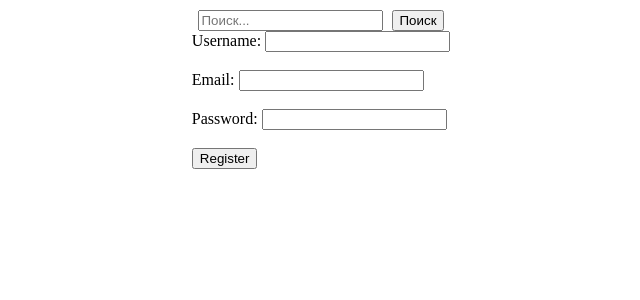
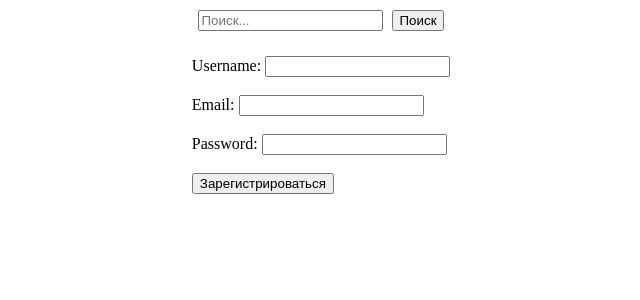
Before and after one commit to LunaAlicor/hackathons, a Django app: page /register in a window 1280 px wide. Shown: the part 90-390 px from the top of the page, without its empty margins (319-959 px from the left). Run offline with Django 3.2, Linux system fonts and the light colour scheme.

Commit message:
little update
add css
update register

```diff
--- a/Service for hackathons/hackathon/main/static/main/css/style.css
+++ b/Service for hackathons/hackathon/main/static/main/css/style.css
@@ -57,6 +57,7 @@
       display: flex;
       justify-content: center;
       align-items: center;
+      margin-top: 2%;
 }
 
 /*.category{*/
--- a/Service for hackathons/hackathon/main/templates/main/register.html
+++ b/Service for hackathons/hackathon/main/templates/main/register.html
@@ -11,6 +11,6 @@
     <input type="email" id="email" name="email" required><br><br>
     <label for="password">Password:</label>
     <input type="password" id="password" name="password" required><br><br>
-    <input type="submit" value="Register">
+    <input type="submit" value="Зарегистрироваться">
   </form>
 {% endblock %}
--- a/Service for hackathons/hackathon/main/views.py
+++ b/Service for hackathons/hackathon/main/views.py
@@ -51,17 +51,14 @@ def logout_view(request):
 
 def register_view(request):
     if request.method == 'POST':
-        username = request.POST['username']
-        email = request.POST['email']
-        password = request.POST['password']
+        username = request.POST.get('username')
+        password = request.POST.get('password')
+        email = request.POST.get('email')
+        user = User.objects.create_user(username=username, password=password, email=email)
 
-        if User.objects.filter(username=username).exists():
-            messages.error(request, 'Username already exists.')
-            return redirect('register')
+        user = authenticate(request, username=username, password=password)
+        login(request, user)
 
-        user = User.objects.create_user(username=username, email=email, password=password)
-        user.save()
-        messages.success(request, 'Registration successful. You can now login.')
-        return redirect('login')
-    else:
-        return render(request, 'main/register.html')
+        return redirect('index')
+
+    return render(request, 'main/register.html')
```
Also changed, not shown: Service for hackathons/hackathon/db.sqlite3.
